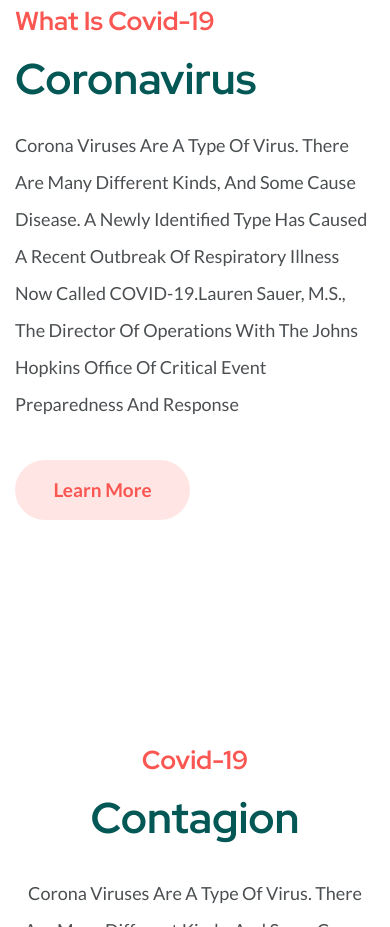
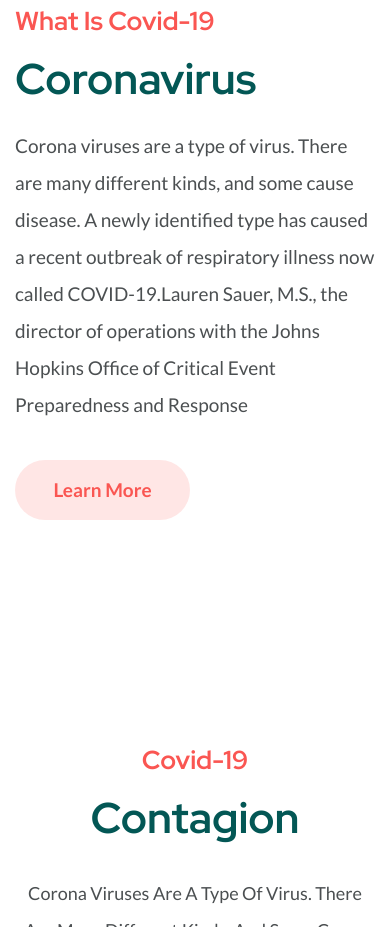
Before and after one commit to kapitoxa/covid-19-landing, a website: page src/index.html in a window 390 px wide. Shown: the part 1137-2064 px from the top of the page. Drawn offline with nearby package versions, Linux system fonts and the light colour scheme; files that its build step writes are made by us from their sources; files whose address does not match are found by name.

Commit message:
text style fix

```diff
--- a/src/index.html
+++ b/src/index.html
@@ -60,7 +60,7 @@
             <div class="overview__wrapper">
                 <div class="label overvire__label">What Is Covid-19</div>
                 <h2 class="title overview__title">Coronavirus</h2>
-                <div class="descr overview__descr">
+                <div class="overview__text">
                     Corona viruses are a type of virus. There are many different kinds, and
                     some cause disease. A newly identified type has caused a recent
                     outbreak of respiratory illness now called COVID-19.Lauren Sauer, M.S.,
--- a/src/sass/blocks/_overview.scss
+++ b/src/sass/blocks/_overview.scss
@@ -8,8 +8,11 @@
     &__title {
         margin-top: 12px;
     }
-    &__descr {
+    &__text {
         margin-top: 21px;
+        font-size: 20px;
+        line-height: 43px;
+        color: #4b4f51;
     }
     &__button {
         margin-top: 37px;
--- a/src/sass/blocks/media/_overview.scss
+++ b/src/sass/blocks/media/_overview.scss
@@ -28,6 +28,9 @@
         &__wrapper {
             margin-left: 150px;
         }
+        &__text {
+            line-height: 40px;
+        }
     }
 }
 
@@ -37,5 +40,9 @@
         &__wrapper {
             margin-left: 0;
         }
+        &__text {
+            font-size: 19px;
+            line-height: 37px;
+        }
     }
 }
```
Also changed, not shown: dist/css/style.min.css, dist/index.html.
